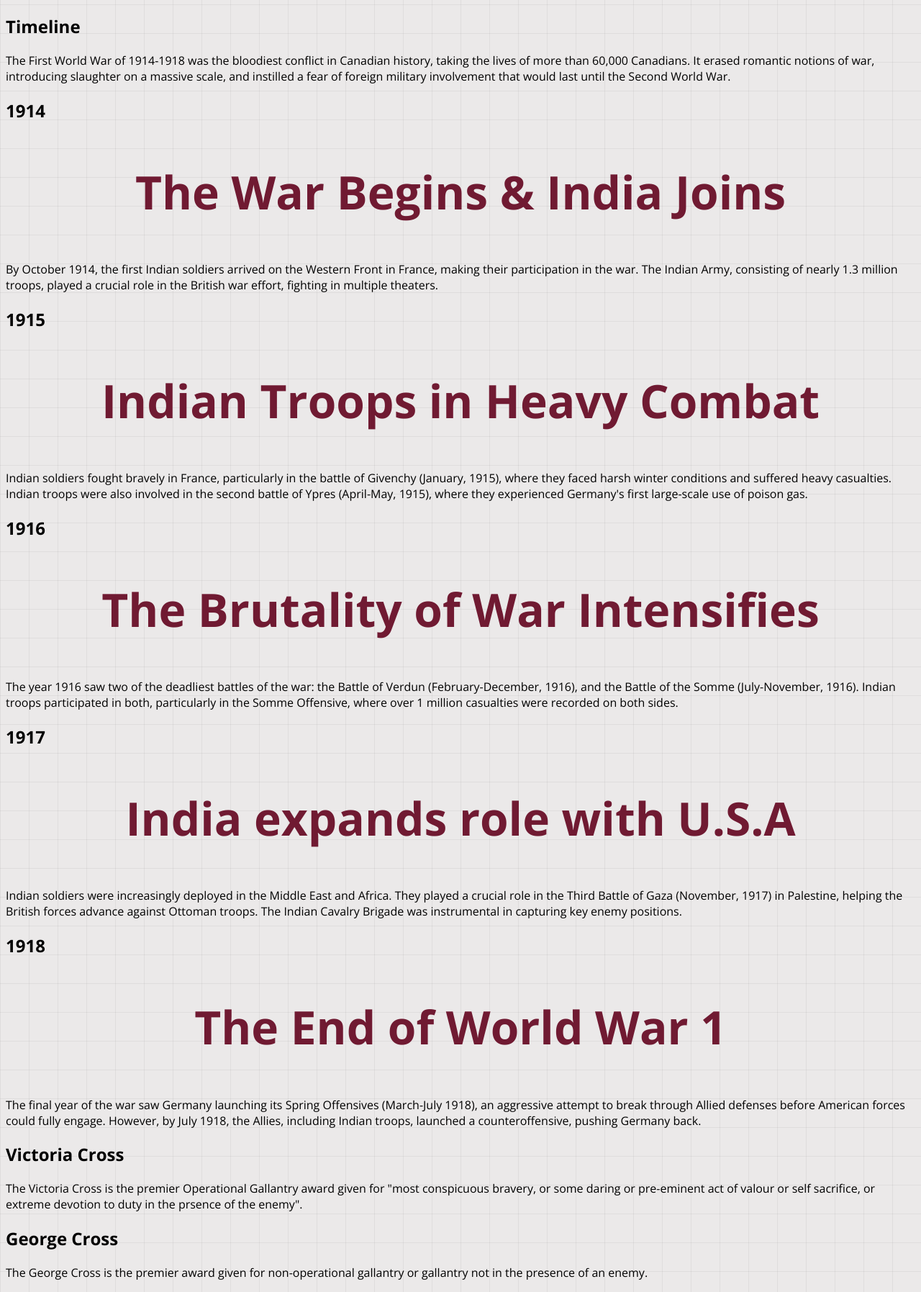
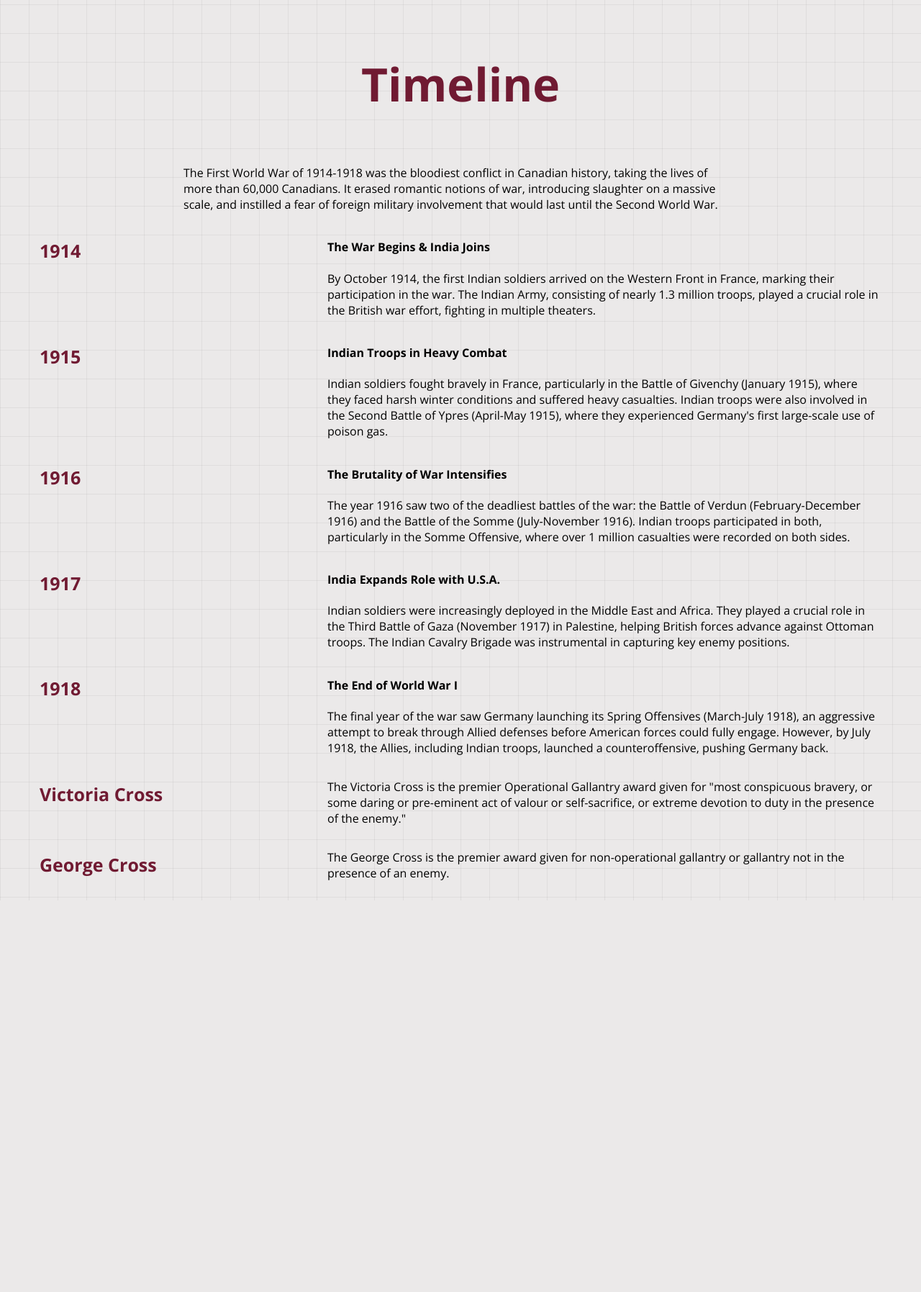
Before and after one commit to nikmeijer/brothers-in-arms-web, a PHP site: page /history.html in a window 1280 px wide. Shown: the part 74-1869 px from the top of the page at 72% size. After the commit the page ends 1321 px from the top, so only its background shows below. Run offline with PHP 8.4, Linux system fonts and the light colour scheme; some web fonts are replaced.

Commit message:
History styling fixed

```diff
--- a/history.html
+++ b/history.html
@@ -54,67 +54,101 @@
     </header>
 
     <main>
-        <section id="timeline-title">
-            <h1>Timeline</h1>
-            <p>The First World War of 1914-1918 was the bloodiest conflict in Canadian history, taking the lives of more
-                than 60,000 Canadians. It erased romantic notions of war, introducing slaughter on a massive scale, and
-                instilled a fear of foreign military involvement that would last until the Second World War. </p>
+        <section class="grid-con" id="timeline-title">
+            <h2 class="col-span-4 m-col-start-3 m-col-end-11 l-col-start-3 l-col-end-11 xl-col-start-3 xl-col-end-11">
+                Timeline</h2>
+            <p class="col-span-4 m-col-start-3 m-col-end-11 l-col-start-3 l-col-end-11 xl-col-start-3 xl-col-end-11">The
+                First World War of 1914-1918 was the bloodiest conflict in Canadian history, taking the lives of more
+                than
+                60,000 Canadians. It erased romantic notions of war, introducing slaughter on a massive scale, and
+                instilled
+                a fear of foreign military involvement that would last until the Second World War.</p>
         </section>
 
-        <section id="1914-con">
-            <h1>1914</h1>
-            <h2>The War Begins & India Joins</h2>
-            <p>By October 1914, the first Indian soldiers arrived on the Western Front in France, making their
-                participation in the war. The Indian Army, consisting of nearly 1.3 million troops, played a crucial
-                role in the British war effort, fighting in multiple theaters.</p>
+        <section class="grid-con" id="1914-con">
+            <h3 class="col-span-4 m-col-start-1 m-col-end-5 l-col-start-1 l-col-end-5 xl-col-start-1 xl-col-end-5">1914
+            </h3>
+            <div class="col-span-4 m-col-start-5 m-col-end-13 l-col-start-5 l-col-end-13 xl-col-start-5 xl-col-end-13">
+                <h4>The War Begins & India Joins</h4>
+                <p>By October 1914, the first Indian soldiers arrived on the Western Front in France, marking their
+                    participation in the war. The Indian Army, consisting of nearly 1.3 million troops, played a crucial
+                    role in the British war effort, fighting in multiple theaters.</p>
+            </div>
         </section>
 
-        <section id="1915-con">
-            <h1>1915</h1>
-            <h2>Indian Troops in Heavy Combat</h2>
-            <p>Indian soldiers fought bravely in France, particularly in the battle of Givenchy (January, 1915), where
-                they faced harsh winter conditions and suffered heavy casualties. Indian troops were also involved in
-                the second battle of Ypres (April-May, 1915), where they experienced Germany's first large-scale use of
-                poison gas.</p>
+        <section class="grid-con" id="1915-con">
+            <h3 class="col-span-4 m-col-start-1 m-col-end-5 l-col-start-1 l-col-end-5 xl-col-start-1 xl-col-end-5">1915
+            </h3>
+            <div class="col-span-4 m-col-start-5 m-col-end-13 l-col-start-5 l-col-end-13 xl-col-start-5 xl-col-end-13">
+                <h4>Indian Troops in Heavy Combat</h4>
+                <p>Indian soldiers fought bravely in France, particularly in the Battle of Givenchy (January 1915),
+                    where
+                    they faced harsh winter conditions and suffered heavy casualties. Indian troops were also involved
+                    in
+                    the Second Battle of Ypres (April-May 1915), where they experienced Germany's first large-scale use
+                    of
+                    poison gas.</p>
+            </div>
         </section>
 
-        <section id="1916-con">
-            <h1>1916</h1>
-            <h2>The Brutality of War Intensifies</h2>
-            <p>The year 1916 saw two of the deadliest battles of the war: the Battle of Verdun (February-December,
-                1916), and the Battle of the Somme (July-November, 1916). Indian troops participated in both,
-                particularly in the Somme Offensive, where over 1 million casualties were recorded on both sides.</p>
+        <section class="grid-con" id="1916-con">
+            <h3 class="col-span-4 m-col-start-1 m-col-end-5 l-col-start-1 l-col-end-5 xl-col-start-1 xl-col-end-5">1916
+            </h3>
+            <div class="col-span-4 m-col-start-5 m-col-end-13 l-col-start-5 l-col-end-13 xl-col-start-5 xl-col-end-13">
+                <h4>The Brutality of War Intensifies</h4>
+                <p>The year 1916 saw two of the deadliest battles of the war: the Battle of Verdun (February-December
+                    1916)
+                    and the Battle of the Somme (July-November 1916). Indian troops participated in both, particularly
+                    in
+                    the Somme Offensive, where over 1 million casualties were recorded on both sides.</p>
+            </div>
         </section>
 
-        <section id="1917-con">
-            <h1>1917</h1>
-            <h2>India expands role with U.S.A</h2>
-            <p>Indian soldiers were increasingly deployed in the Middle East and Africa. They played a crucial role in
-                the Third Battle of Gaza (November, 1917) in Palestine, helping the British forces advance against
-                Ottoman troops. The Indian Cavalry Brigade was instrumental in capturing key enemy positions.</p>
+        <section class="grid-con" id="1917-con">
+            <h3 class="col-span-4 m-col-start-1 m-col-end-5 l-col-start-1 l-col-end-5 xl-col-start-1 xl-col-end-5">1917
+            </h3>
+            <div class="col-span-4 m-col-start-5 m-col-end-13 l-col-start-5 l-col-end-13 xl-col-start-5 xl-col-end-13">
+                <h4>India Expands Role with U.S.A.</h4>
+                <p>Indian soldiers were increasingly deployed in the Middle East and Africa. They played a crucial role
+                    in
+                    the Third Battle of Gaza (November 1917) in Palestine, helping British forces advance against
+                    Ottoman
+                    troops. The Indian Cavalry Brigade was instrumental in capturing key enemy positions.</p>
+            </div>
         </section>
 
-        <section id="1918-con">
-            <h1>1918</h1>
-            <h2>The End of World War 1</h2>
-            <p>The final year of the war saw Germany launching its Spring Offensives (March-July 1918), an aggressive
-                attempt to break through Allied defenses before American forces could fully engage. However, by July
-                1918, the Allies, including Indian troops, launched a counteroffensive, pushing Germany back.</p>
+        <section class="grid-con" id="1918-con">
+            <h3 class="col-span-4 m-col-start-1 m-col-end-5 l-col-start-1 l-col-end-5 xl-col-start-1 xl-col-end-5">1918
+            </h3>
+            <div class="col-span-4 m-col-start-5 m-col-end-13 l-col-start-5 l-col-end-13 xl-col-start-5 xl-col-end-13">
+                <h4>The End of World War I</h4>
+                <p>The final year of the war saw Germany launching its Spring Offensives (March-July 1918), an
+                    aggressive
+                    attempt to break through Allied defenses before American forces could fully engage. However, by July
+                    1918, the Allies, including Indian troops, launched a counteroffensive, pushing Germany back.</p>
+            </div>
         </section>
 
-        <section id="victoriacross">
-            <h1>Victoria Cross</h1>
-            <p>The Victoria Cross is the premier Operational Gallantry award given for "most conspicuous bravery, or
-                some daring or pre-eminent act of valour or self sacrifice, or extreme devotion to duty in the prsence
-                of the enemy".</p>
+        <section class="grid-con" id="victoriacross">
+            <h3 class="col-span-4 m-col-start-1 m-col-end-5 l-col-start-1 l-col-end-5 xl-col-start-1 xl-col-end-5">
+                Victoria
+                Cross</h3>
+            <p class="col-span-4 m-col-start-5 m-col-end-13 l-col-start-5 l-col-end-13 xl-col-start-5 xl-col-end-13">The
+                Victoria Cross is the premier Operational Gallantry award given for "most conspicuous bravery, or some
+                daring or pre-eminent act of valour or self-sacrifice, or extreme devotion to duty in the presence of
+                the
+                enemy."</p>
         </section>
 
-        <section id="georgecross">
-            <h1>George Cross</h1>
-            <p>The George Cross is the premier award given for non-operational gallantry or gallantry not in the
-                presence of an enemy.</p>
+        <section class="grid-con" id="georgecross">
+            <h3 class="col-span-4 m-col-start-1 m-col-end-5 l-col-start-1 l-col-end-5 xl-col-start-1 xl-col-end-5">
+                George
+                Cross</h3>
+            <p class="col-span-4 m-col-start-5 m-col-end-13 l-col-start-5 l-col-end-13 xl-col-start-5 xl-col-end-13">The
+                George Cross is the premier award given for non-operational gallantry or gallantry not in the presence
+                of an
+                enemy.</p>
         </section>
-
     </main>
 
     <footer>
--- /dev/null
+++ b/sass/pages/_history.scss
@@ -0,0 +1,91 @@
+/* History Page Styling */
+#timeline-title {
+    margin: 40px 0;
+}
+
+#timeline-title h2 {
+    color: #701a32;
+    font-size: 4em;
+    text-align: center;
+    padding: 20px;
+}
+
+#timeline-title p {
+    font-size: 1.2em;
+    text-align: center;
+    padding: 10px 20px;
+}
+
+@media screen and (max-width: 768px) {
+    #timeline-title h2 {
+        font-size: 2em;
+    }
+}
+
+#1914-con,
+#1915-con,
+#1916-con,
+#1917-con,
+#1918-con,
+#victoriacross,
+#georgecross {
+    margin: 40px 0;
+}
+
+#1914-con h3,
+#1915-con h3,
+#1916-con h3,
+#1917-con h3,
+#1918-con h3,
+#victoriacross h3,
+#georgecross h3 {
+    color: #701a32;
+    font-size: 2.5em;
+    text-align: left;
+    padding: 10px 0;
+}
+
+#1914-con h4,
+#1915-con h4,
+#1916-con h4,
+#1917-con h4,
+#1918-con h4 {
+    color: #454545;
+    font-size: 1.5em;
+    text-align: left;
+    padding: 10px 0;
+    font-weight: bold;
+}
+
+#1914-con p,
+#1915-con p,
+#1916-con p,
+#1917-con p,
+#1918-con p,
+#victoriacross p,
+#georgecross p {
+    text-align: left;
+    padding: 10px 0;
+    font-size: 1.1em;
+}
+
+@media screen and (max-width: 768px) {
+
+    #1914-con h3,
+    #1915-con h3,
+    #1916-con h3,
+    #1917-con h3,
+    #1918-con h3,
+    #victoriacross h3,
+    #georgecross h3 {
+        font-size: 2em;
+    }
+
+    #1914-con h4,
+    #1915-con h4,
+    #1916-con h4,
+    #1917-con h4,
+    #1918-con h4 {
+        font-size: 1.25em;
+    }
+}
--- a/sass/pages/_index.scss
+++ b/sass/pages/_index.scss
@@ -3,3 +3,4 @@
 @forward 'contactpage';
 @forward 'news';
 @forward 'about';
+@forward 'history';
```
Also changed, not shown: css/main.css, 1 other file.
